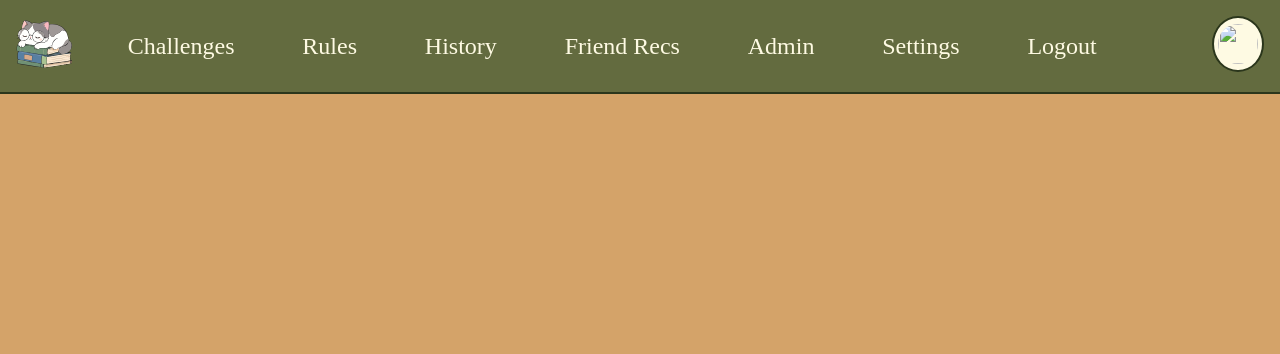
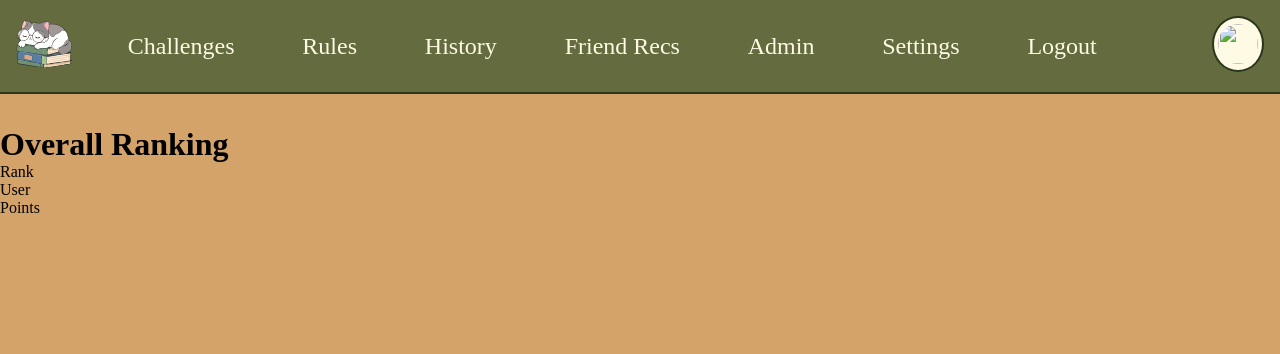
Before and after one commit to Xiongem/Filthy_Casuals_BC, a PHP site: page / in a window 1280 px wide. Shown: the top 354 px of the page. Run offline with PHP 8.4, Linux system fonts and the light colour scheme; the visitor is signed in with stand-in values (Sample User, id 1); data that the repository does not hold is empty; some libraries are stand-ins or nearby versions.

Commit message:
changed points naming in all files to match db and started looping for rankings in index

```diff
--- a/css/home.css
+++ b/css/home.css
@@ -14,6 +14,9 @@
         color: var(--deep-green);
         padding: 0 0.5em;
         font-weight: 600;
+    }
+    #listClose {
+        display: none;
     }
 }
 
--- a/friendRec.php
+++ b/friendRec.php
@@ -54,8 +54,10 @@ $sql2 = "SELECT * From `friendRecs`";
     </div>
     <div class="wrapper">
         <div class="rec-wrapper">
-            <div class="name" id="<?=$username?>"></div>
-            <div class="title" id="<?=$title?>"></div>
+            <div class="name" id="<?=$username?>"><?=$username?></div>
+            <div class="read-wrapper"></div>
+                <div class="title" id="<?=$title?>"><?=$title?></div>
+                <div class="author" id="<?=$author?>"><?=$author?></div>
         </div>
     </div>
 <script type="module" src="https://unpkg.com/ionicons@8.0.13/dist/ionicons/ionicons.esm.js"></script>
--- a/index.php
+++ b/index.php
@@ -40,6 +40,31 @@ $userID = $_SESSION["user_id"];
     <header>
         <?= makeNav() ?>
     </header>
+    <div class="full-wrapper">
+        <div class="overall-wrapper">
+            <div class="title">
+                <h1>
+                    Overall Ranking
+                </h1>
+                <ion-icon class="caret" name="caret-down-outline" id="listOpen"></ion-icon>
+                <ion-icon class="caret" name="caret-up-outline" id="listClose"></ion-icon>
+            </div>
+        </div>
+        <div class="content-wrapper" id="overall">
+            <div class="thead-wrapper">
+                <div class="thead">Rank</div>
+                <div class="thead">User</div>
+                <div class="thead">Points</div>
+            </div>
+            <!--//? DISPLAY RANKINGS HERE -->
+            <?php if ($stmt = $_SESSION["conn"]->prepare("SELECT * FROM users ORDER BY points DESC")) {?>
+                <div class="overall-rows">
+                    <div class="tr"><?=$username?></div>
+                    <div class="tr"><?=$points?></div>
+                </div>
+            <?php } ?>
+        </div>
+    </div>
 <script type="module" src="https://unpkg.com/ionicons@8.0.13/dist/ionicons/ionicons.esm.js"></script>
 <script nomodule src="https://unpkg.com/ionicons@8.0.13/dist/ionicons/ionicons.js"></script>
 </body>
--- a/php/process-update.php
+++ b/php/process-update.php
@@ -76,10 +76,10 @@ $stmt1 = $_SESSION["conn"] -> prepare("INSERT INTO `readHistory` (`user_id`,
                         $totalPoints);
 
 if ($stmt1 -> execute()) {
-    $newPointsMonth = $user["PointsMonth"] + $totalPoints;
-    $stmt2 = $_SESSION["conn"] -> prepare("UPDATE `users` SET `PointsMonth` = ? WHERE `user_id` = ?");
+    $newPointsYear = $user["pointsYear"] + $totalPoints;
+    $stmt2 = $_SESSION["conn"] -> prepare("UPDATE `users` SET `pointsYear` = ? WHERE `user_id` = ?");
         $stmt2->bind_param("ii",
-                            $newPointsMonth,
+                            $newPointsYear,
                             $userID);
     if ($stmt2->execute()) {
 
```
Also changed, not shown: php/ajax_history_delete.php (+4 -4 lines), php/process-editEntry.php (+4 -4 lines).
